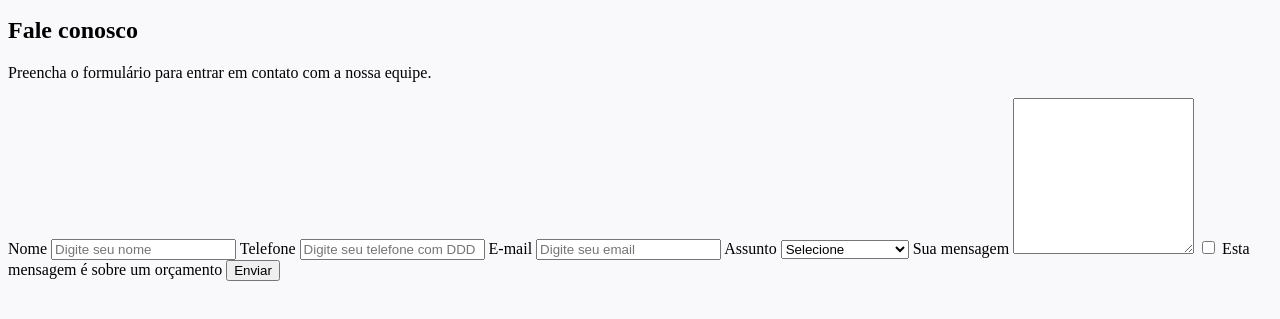
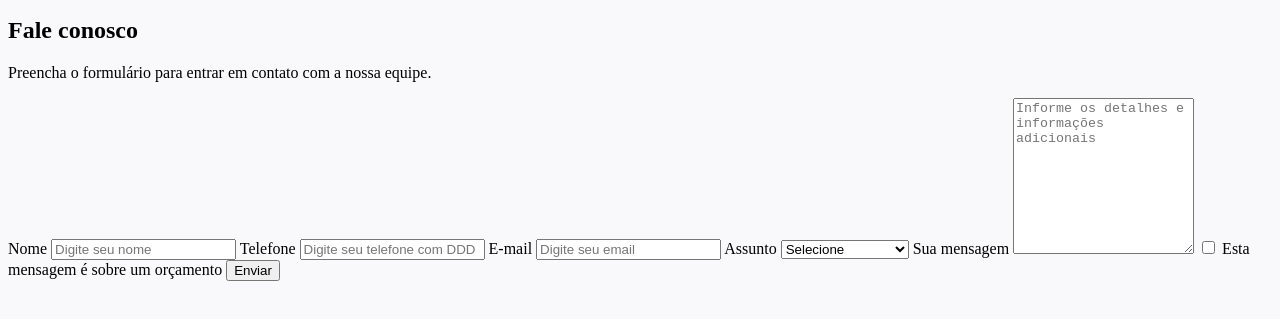
Before and after one commit to mavicaetano/e-commerce-farmacia, a plain HTML site: page contato.html in a window 1280 px wide. Shown: the part 385-704 px from the top of the page. Drawn offline with Linux system fonts and the light colour scheme.

Commit message:
placeholder no contato

```diff
--- a/contato.html
+++ b/contato.html
@@ -47,7 +47,7 @@
                         <option value="trabalheConosco">Trabalhe conosco</option>
                     </select>
                 <label for="sua-mensagem">Sua mensagem</label>
-                    <textarea rows="10" id="sua-mensagem"></textarea>
+                    <textarea rows="10" placeholder="Informe os detalhes e informações adicionais" id="sua-mensagem"></textarea>
                 <input type="checkbox" id="orcamento"/>
                 <label for="orcamento">Esta mensagem é sobre um orçamento</label>
                 <input type="submit" value="Enviar"/>
```
